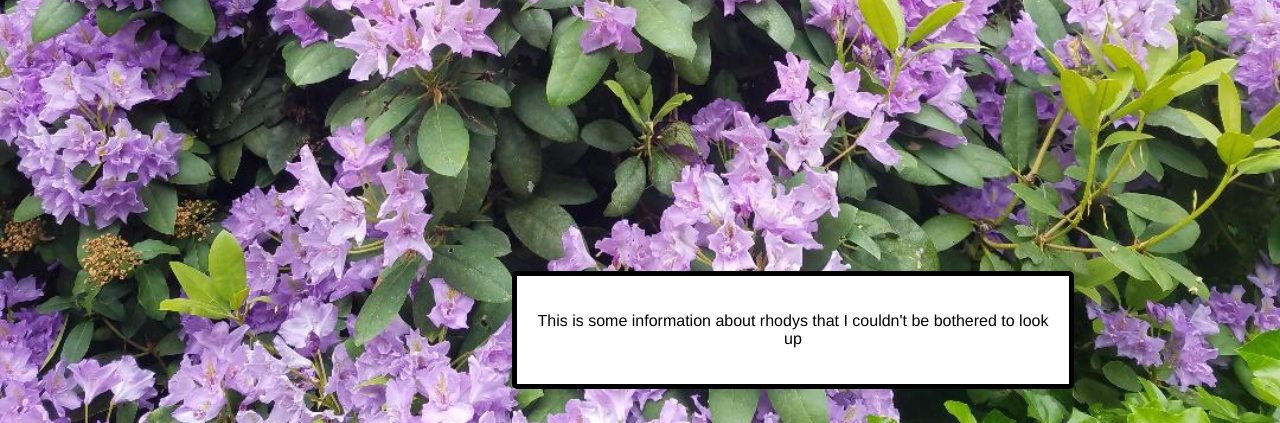
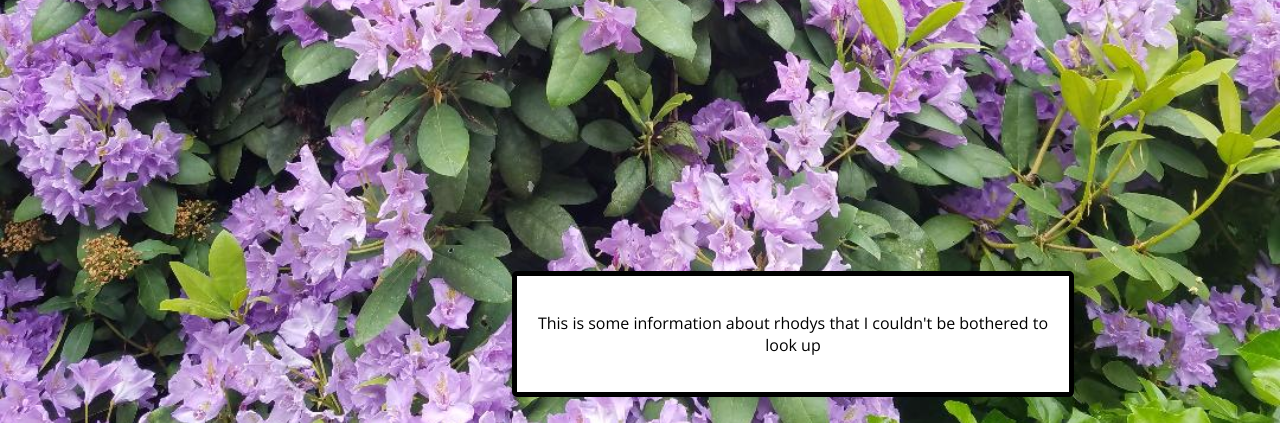
Before and after one commit to AlexKSparks/experimental, a plain HTML site: page rhody.html in a window 1280 px wide. Shown: the part 529-952 px from the top of the page. Drawn offline with nearby package versions, Linux system fonts and the light colour scheme.

Commit message:
added font styles

```diff
--- a/rhody.html
+++ b/rhody.html
@@ -10,6 +10,8 @@
 		<script src="https://code.jquery.com/jquery-1.11.3.min.js"></script>
         <script src="//cdnjs.cloudflare.com/ajax/libs/highlight.js/8.6/highlight.min.js"></script>
         <script src="https://cdn.rawgit.com/michalsnik/aos/2.1.1/dist/aos.js"></script>
+        <link href="https://fonts.googleapis.com/css?family=Lora" rel="stylesheet">
+        <link href="https://fonts.googleapis.com/css?family=Open+Sans" rel="stylesheet">
 
         <style>
             body{
--- a/styles.css
+++ b/styles.css
@@ -19,7 +19,8 @@ header {
   position: relative;
   overflow: hidden;
   color: #FFF;
-  text-align: center; }
+  text-align: center;
+font-family: 'Lora', serif;}
 
 .center{
   width: 100%;
@@ -43,6 +44,7 @@ h2 {
     border-radius: 5px;
     text-align: center;
     margin-bottom: 10%;
+    font-family: 'Open Sans', sans-serif;
 }
 
 .left{
@@ -66,6 +68,7 @@ footer{
     font-size: 1.2em;
     color:white;
     text-align: center;
+    font-family: 'Lora', serif;
 }
 ul li{
     display: block;
```
Also changed, not shown: index.html (+2 -0 lines).
